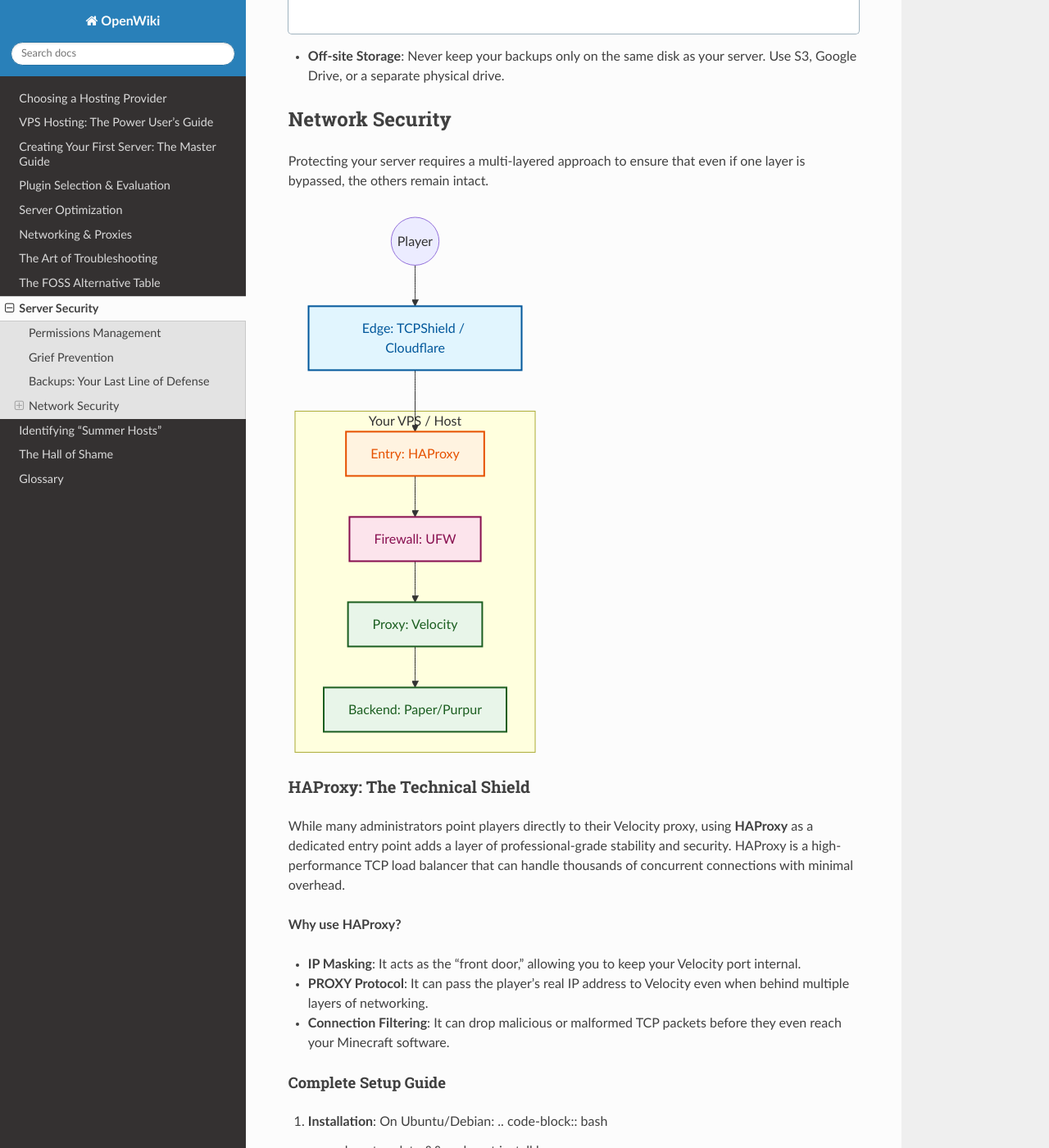
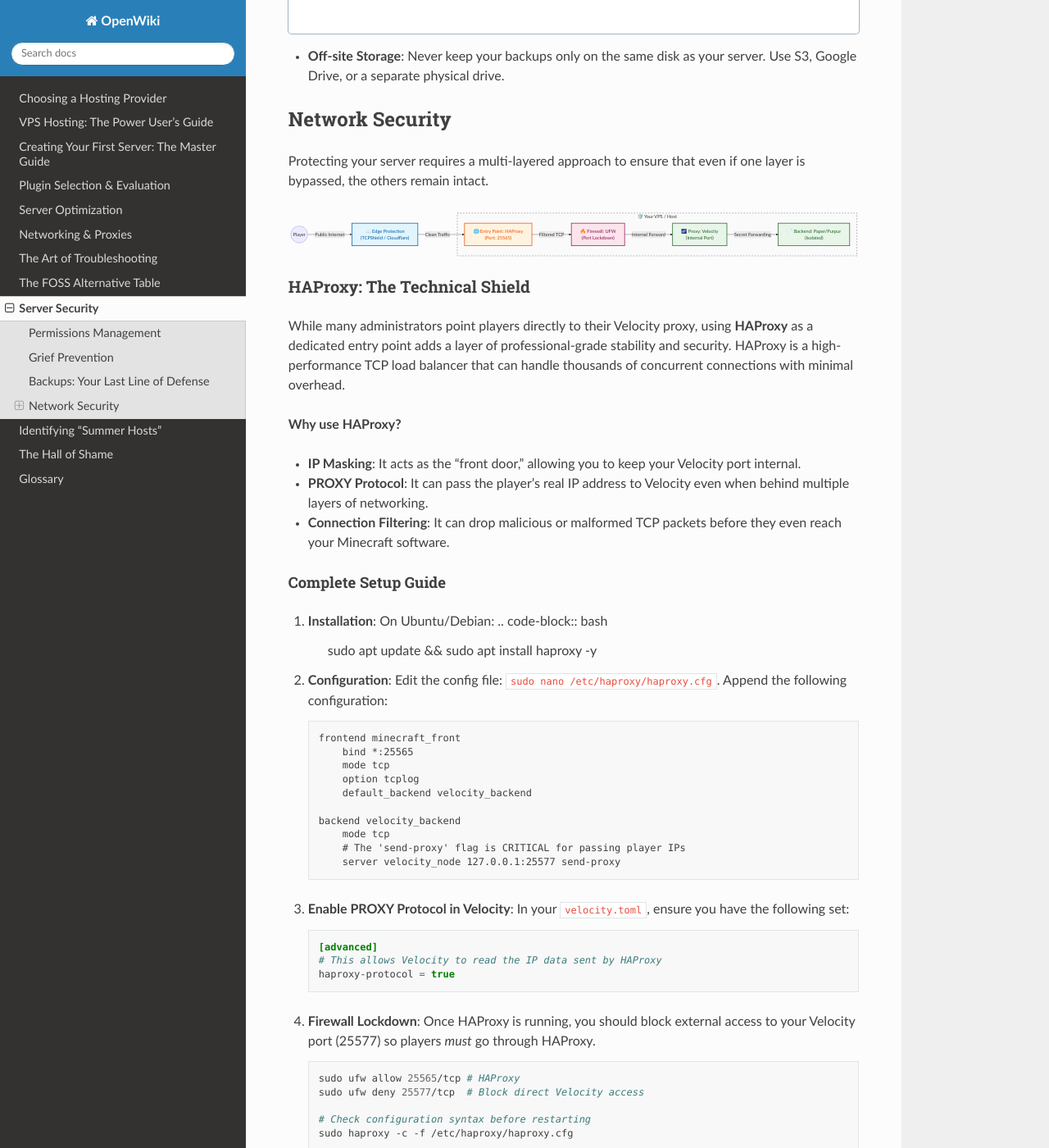
Before and after one commit to Earth1283/OpenWiki, a Sphinx documentation site: the page built from docs/source/security.rst, in a window 1280 px wide and 1400 px high, scrolled down 1496 px. Shown: the whole window at 82% size. Built offline with Sphinx 7.4.7 and the Read the Docs theme 3.1.0, drawn with Linux system fonts in a browser that asks for light colours.

Commit message:
updated meremaids

```diff
--- a/docs/source/security.rst
+++ b/docs/source/security.rst
@@ -75,25 +75,29 @@
 
 .. mermaid::
 
-   graph TD
-       Player((Player)) --> Edge[Edge: TCPShield / Cloudflare]
-       Edge --> HA[Entry: HAProxy]
-       HA --> FW[Firewall: UFW]
-       FW --> Proxy[Proxy: Velocity]
-       Proxy --> Backend[Backend: Paper/Purpur]
+   graph LR
+       Player((Player)) -- "Public Internet" --> Edge["☁️ Edge Protection<br/>(TCPShield / Cloudflare)"]
 
-       subgraph "Your VPS / Host"
-           HA
-           FW
-           Proxy
-           Backend
+       subgraph VPS ["🛡️ Your VPS / Host"]
+           direction TB
+           HA["🌐 Entry Point: HAProxy<br/>(Port: 25565)"]
+           FW["🔥 Firewall: UFW<br/>(Port Lockdown)"]
+           Proxy["🌌 Proxy: Velocity<br/>(Internal Port)"]
+           Backend["📄 Backend: Paper/Purpur<br/>(Isolated)"]
+
+           HA -- "Filtered TCP" --> FW
+           FW -- "Internal Forward" --> Proxy
+           Proxy -- "Secret Forwarding" --> Backend
        end
+
+       Edge -- "Clean Traffic" --> HA
 
        style Edge fill:#e1f5fe,stroke:#01579b,stroke-width:2px,color:#01579b
        style HA fill:#fff3e0,stroke:#e65100,stroke-width:2px,color:#e65100
        style FW fill:#fce4ec,stroke:#880e4f,stroke-width:2px,color:#880e4f
        style Proxy fill:#e8f5e9,stroke:#1b5e20,stroke-width:2px,color:#1b5e20
        style Backend fill:#e8f5e9,stroke:#1b5e20,stroke-width:2px,color:#1b5e20
+       style VPS fill:#fafafa,stroke:#333,stroke-dasharray: 5 5
 
 HAProxy: The Technical Shield
 ~~~~~~~~~~~~~~~~~~~~~~~~~~~~~
```
